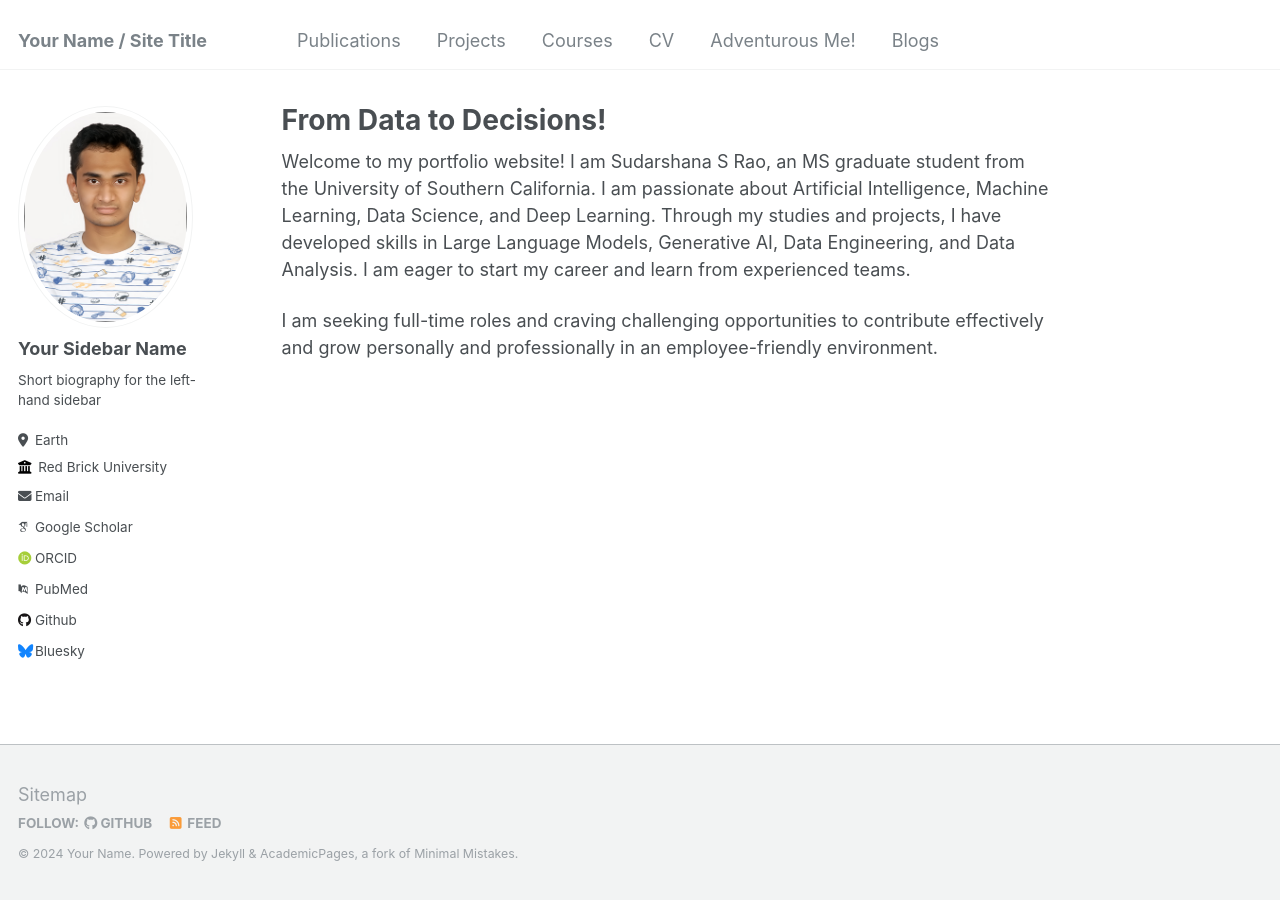
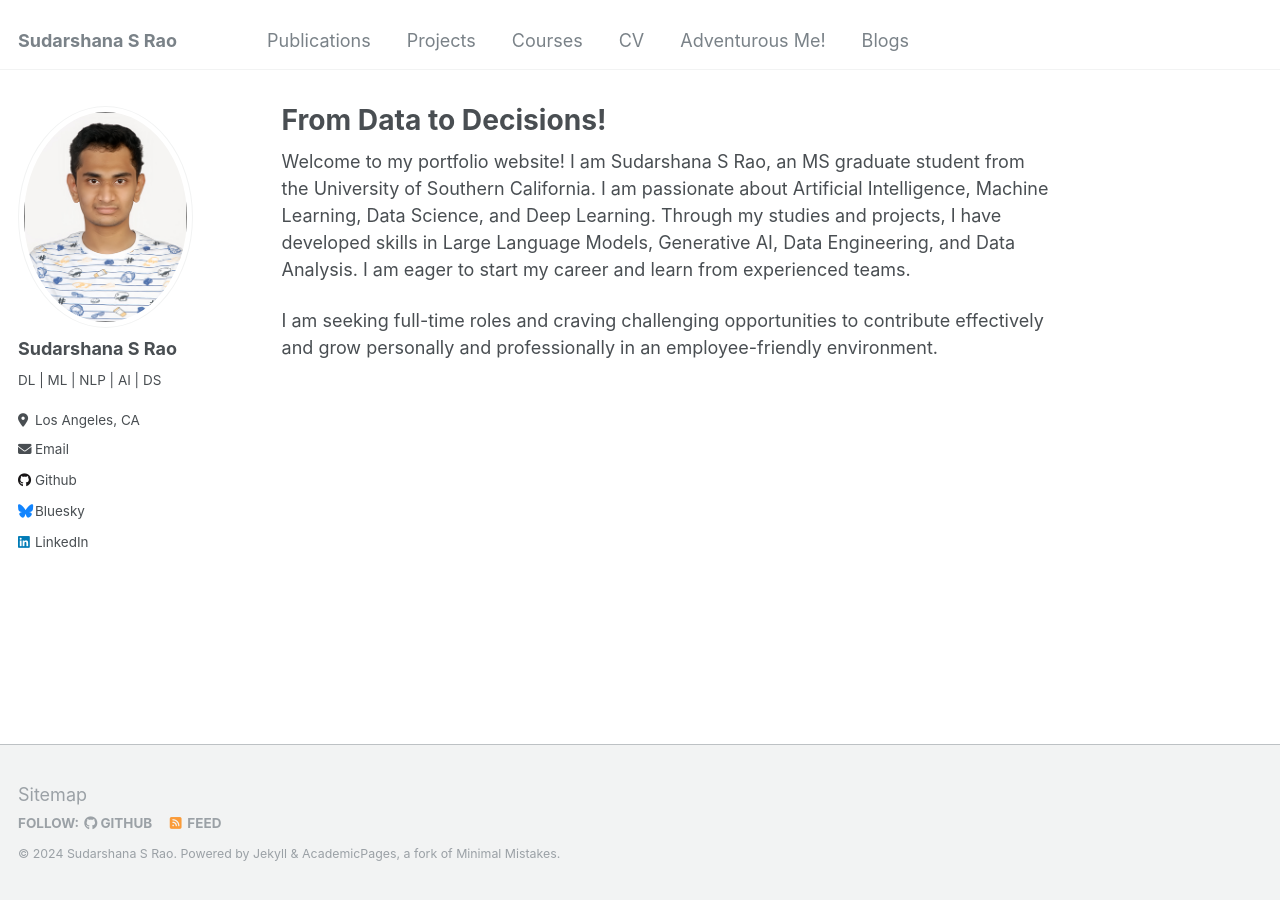
Before and after one commit to SudarshanaSRao/SudarshanaSRao.github.io, a Jekyll site: the page built from _pages/about.md, in a window 1280 px wide. Built offline with Jekyll 4.4.1, drawn with Linux system fonts in a browser that asks for light colours; some web fonts are replaced.

Commit message:
Update _config.yml

```diff
--- a/_config.yml
+++ b/_config.yml
@@ -8,13 +8,13 @@
 
 # Basic Site Settings
 locale                   : "en-US"
-title                    : "Your Name / Site Title"
+title                    : "Sudarshana S Rao"
 title_separator          : "-"
-name                     : &name "Your Name"
-description              : &description "personal description"
-url                      : https://academicpages.github.io # the base hostname & protocol for your site e.g. "https://mmistakes.github.io"
+name                     : &name "Sudarshana S Rao"
+description              : &description "MS graduate student at University of Southern California"
+url                      : https://sudarshanasrao.github.io # the base hostname & protocol for your site e.g. "https://mmistakes.github.io"
 baseurl                  : "" # the subpath of your site, e.g. "/blog"
-repository               : "academicpages/academicpages.github.io"
+repository               : "SudarshanaSRao/SudarshanaSRao.github.io"
 
 # Site Author - The following control what appear as part of the author content on the side bar.
 #               If a field is blank the icon and link will not appear, otherwise it will be shown.
@@ -22,28 +22,28 @@ repository               : "academicpages/academicpages.github.io"
 author:
   # Biographic information
   avatar           : "profile.png"
-  name             : "Your Sidebar Name"
+  name             : "Sudarshana S Rao"
   pronouns         : # example: "she/her"
-  bio              : "Short biography for the left-hand sidebar"
-  location         : "Earth"
-  employer         : "Red Brick University"
+  bio              : "DL | ML | NLP | AI | DS"
+  location         : "Los Angeles, CA"
+  employer         :
   uri              : # URL
-  email            : "none@example.org"
+  email            : "ssudheen@usc.edu"
 
   # Academic websites
   arxiv            : # URL - Update with the correct link to your profile
-  googlescholar    : "https://scholar.google.com/citations?user=PS_CX0AAAAAJ"
+  googlescholar    :
   impactstory      : # URL
-  orcid            : "http://orcid.org/yourorcidurl"
+  orcid            :
   semantic         : # URL
-  pubmed           : "https://www.ncbi.nlm.nih.gov/pubmed/?term=john+snow"
+  pubmed           :
   researchgate     : # URL
 
   # Repositories and software development
   bitbucket        : # Username - Update with your username on the site
   codepen          : # Username
   dribbble         : # Username
-  github           : "academicpages"
+  github           : "SudarshanaSRao"
   kaggle           : # Username
   stackoverflow    : # User number or user number and name (i.e., use "1" or "1/jeff-atwood")
 
@@ -57,7 +57,7 @@ author:
   keybase          : # Username
   instagram        : # Username
   lastfm           : # Username
-  linkedin         : # Username
+  linkedin         : "sudarshana-rao"
   mastodon         : # URL
   medium           : # URL
   pinterest        : # Username
```
